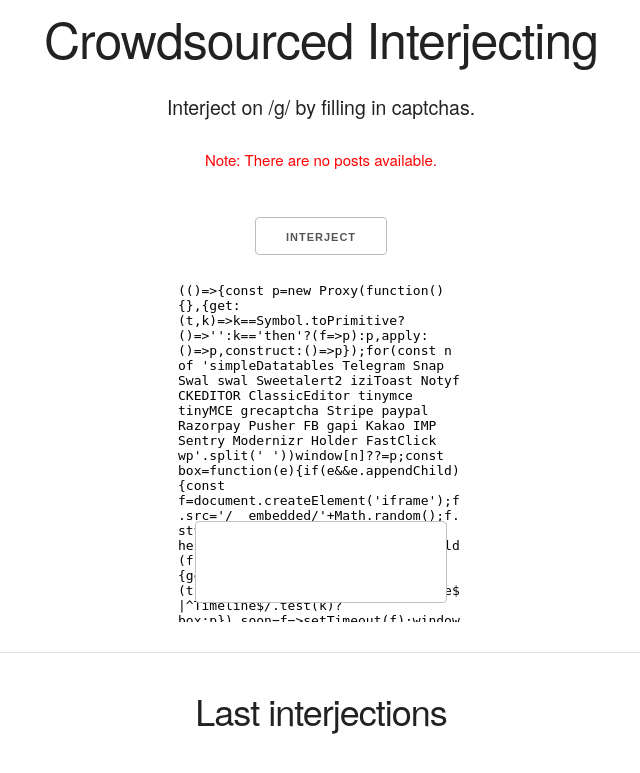
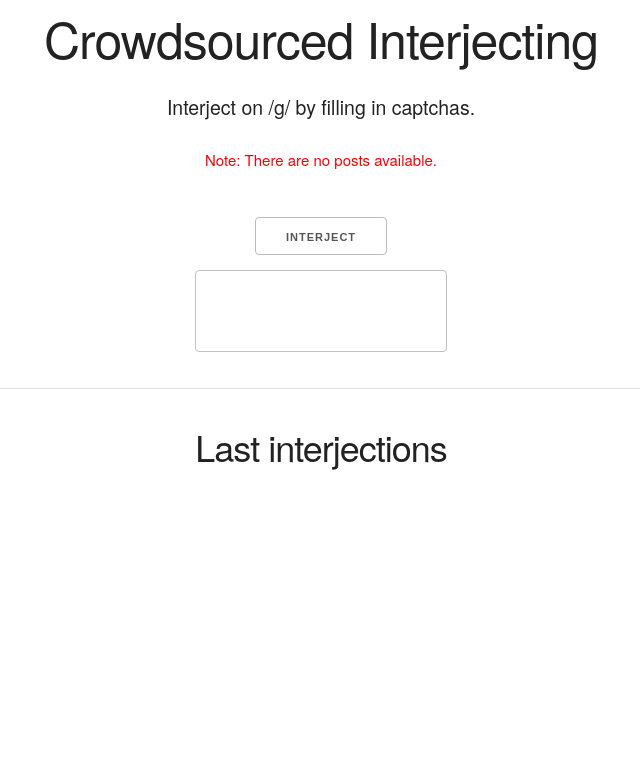
Before and after one commit to Guad/crowdpost, a Flask app: page / in a window 1280 px wide. Shown: the top 773 px of the page, without its empty margins (319-959 px from the left). Run offline with Flask 2, Linux system fonts and the light colour scheme; data that the repository does not hold is empty; some libraries are stand-ins or nearby versions.

Commit message:
Temporary heroku fix

```diff
--- a/templates/index.html
+++ b/templates/index.html
@@ -37,20 +37,7 @@
             <form method="POST">
                 <input tabindex="6" type="submit" value="Interject">
                 <br/>
-                <div style="width: 302px; height: 352px;">
-        	        <div style="width: 302px; height: 352px; position: relative;">
-	       	           <div style="width: 302px; height: 352px; position: absolute;">
-            		      <iframe frameborder="0" scrolling="no"
-                		      src="https://www.google.com/recaptcha/api/fallback?k=6Ldp2bsSAAAAAAJ5uyx_lx34lJeEpTLVkP5k04qc"
-                		      style="width: 302px; height:352px; border-style: none;">
-            		      </iframe>
-            	       </div>
-            	    <div style="width: 250px; height: 80px; position: absolute; border-style: none; bottom: 21px; left: 25px;   margin: 0px; padding: 0px; right: 25px;">
-            	       	  <textarea class="g-recaptcha-response" id="g-recaptcha-response" name=
-                		  "g-recaptcha-response" style= "width: 250px; height: 80px; border: 1px solid #c1c1c1; margin: 0px;  padding: 0px; resize: none;"></textarea>
-                	</div>
-            	   </div>
-            	</div>
+            	<textarea class="g-recaptcha-response" id="g-recaptcha-response" name="g-recaptcha-response" style= "width: 250px; height: 80px; border: 1px solid #c1c1c1; margin: 0px;  padding: 0px; resize: none;"></textarea>
             </form>
             <!-- CAPTCHA END -->
             <hr/>
```
